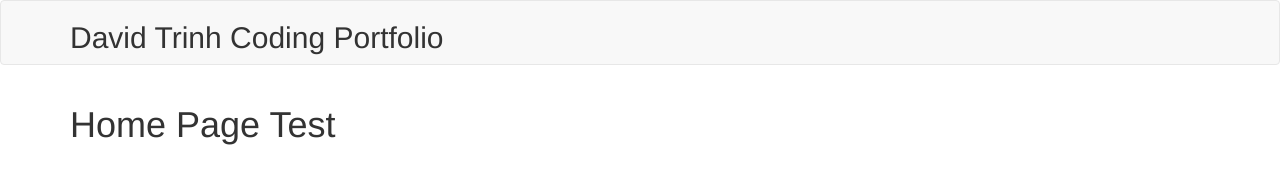
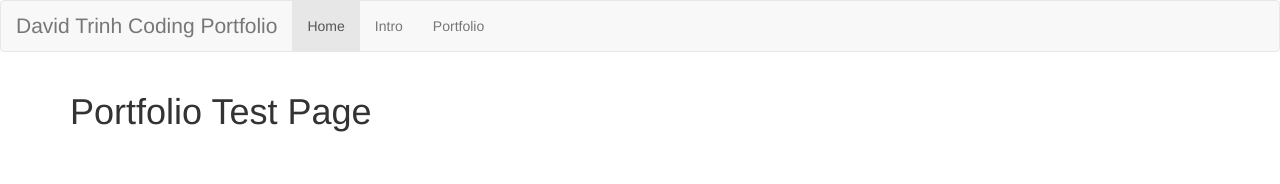
Before and after one commit to dtrinh888/portfolio-angular, a website: page index.html at #/portfolio in a window 1280 px wide. Drawn offline with Linux system fonts and the light colour scheme.

Commit message:
portfolio route working

```diff
--- a/css/styles.css
+++ b/css/styles.css
@@ -0,0 +1,8 @@
+.logo {
+	font-size: 150%;
+    color: #667AB7;
+}
+.logo h2 {
+	font-weight: 300;
+	font-size: 26px;
+}
--- /dev/null
+++ b/html/portfolio/portfolio.html
@@ -0,0 +1,3 @@
+<div class="container">
+	<h1>{{portTest}}</h1>
+</div>
--- a/index.html
+++ b/index.html
@@ -8,9 +8,25 @@
 </head>
 <body>
 	<div class="">
-		<nav class="navbar navbar-default ">
-			<div class="container">
-				<h2>David Trinh Coding Portfolio</h2>
+		<nav class="navbar navbar-default">
+			<div class="container-fluid">
+				<div class="navbar-header">
+					<a href="#/home" class="navbar-brand logo">David Trinh Coding Portfolio</a>
+				</div>
+				<div class="collapse navbar-collapse">
+					<ul class="nav navbar-nav">
+						<li class="active">
+							<a href="#/home">Home</a>
+							<!-- <span class="sr-only">(current)</span> -->
+						</li>
+						<li>
+							<a href="#/intro">Intro</a>
+						</li>
+						<li>
+							<a href="#/portfolio">Portfolio</a>
+						</li>
+					</ul>
+				</div>
 			</div>
 		</nav>
 		<div>
@@ -22,7 +38,12 @@
 	<script src="js/app.js"></script>
 	<script src="js/intro/controller/intro.controller.js"></script>
 	<script src="js/intro/routes/intro.routes.js"></script>
+	<script src="js/intro/factory/intro.factory.js"></script>
 	<script src="js/home/controller/home.controller.js"></script>
 	<script src="js/home/routes/home.routes.js"></script>
+	<script src="js/home/factory/home.factory.js"></script>
+	<script src="js/portfolio/controller/portfolio.controller.js"></script>
+	<script src="js/portfolio/routes/portfolio.routes.js"></script>
+	<script src="js/portfolio/factory/portfolio.factory.js"></script>
 </body>
 </html>
--- a/js/home/routes/home.routes.js
+++ b/js/home/routes/home.routes.js
@@ -1,4 +1,3 @@
-console.log('home')
 portfolio.config(['$stateProvider', '$urlRouterProvider', function($stateProvider, $urlRouterProvider){
 	$stateProvider
 		.state('home', {
--- /dev/null
+++ b/js/portfolio/controller/portfolio.controller.js
@@ -0,0 +1,3 @@
+portfolio.controller('PortfolioCtrl', ['$scope', function($scope){
+	$scope.portTest = 'Portfolio Test Page';
+}]);
--- /dev/null
+++ b/js/portfolio/routes/portfolio.routes.js
@@ -0,0 +1,8 @@
+portfolio.config(['$stateProvider', '$urlRouterProvider', function($stateProvider, $urlRouterProvider){
+	$stateProvider
+		.state('portfolio', {
+			url: '/portfolio',
+			templateUrl: 'html/portfolio/portfolio.html',
+			controller: 'PortfolioCtrl'
+		});
+}]);
--- a/package.json
+++ b/package.json
@@ -8,7 +8,7 @@
     "git:rebase": "npm run git:checkout:master && npm run git:rebase:gh-pages && npm run git:push:master && npm run git:checkout:gh-pages",
     "git:checkout:gh-pages": "git checkout gh-pages",
     "git:add": "git add .",
-    "git:commit": "git commit -m 'home route working'",
+    "git:commit": "git commit -m 'portfolio route working'",
     "git:push:gh-pages": "git push origin gh-pages",
     "git:checkout:master": "git checkout master",
     "git:rebase:gh-pages": "git rebase gh-pages",
```
Also changed, not shown: js/portfolio/factory/portfolio.factory.js (added).
